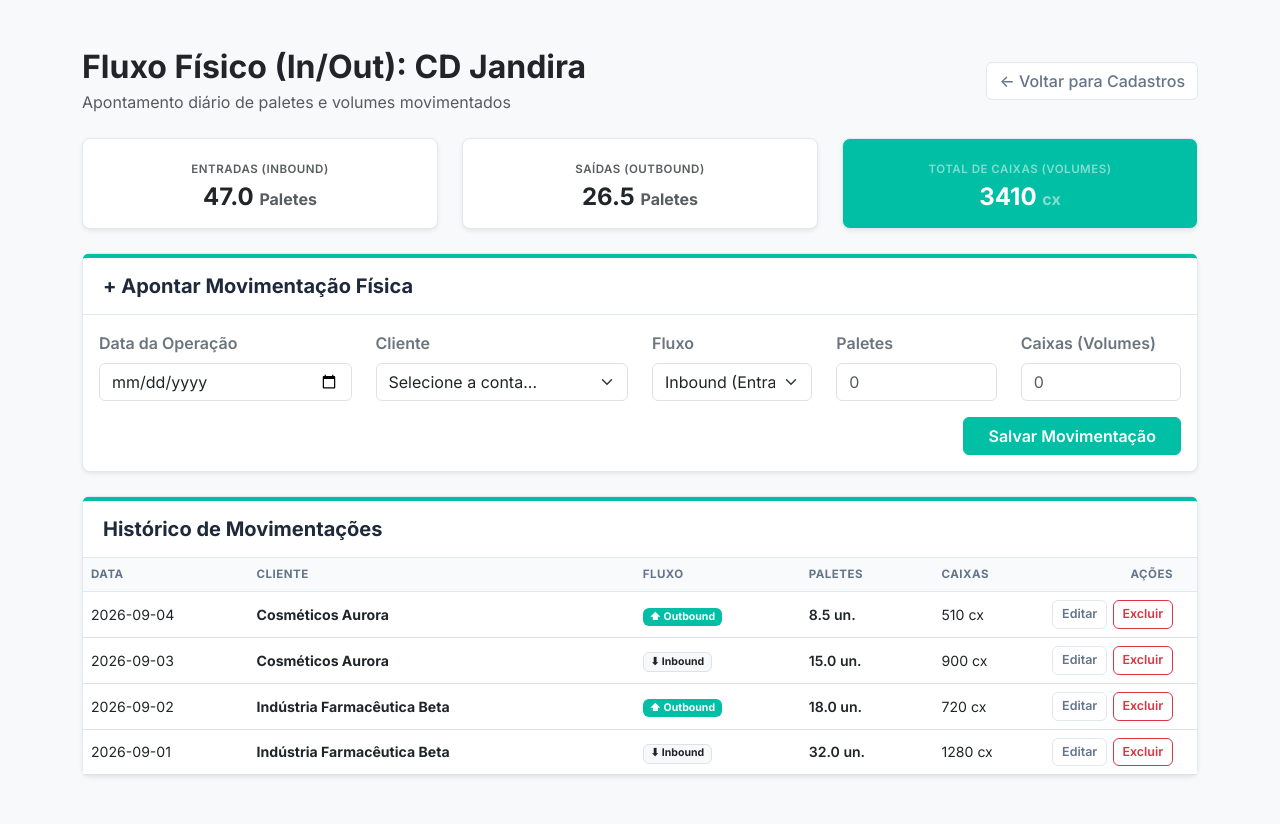
After one commit to phdev2024/sistema_logistica, a Flask app: page /movimentacao/1 in a window 1280 px wide. The commit adds this page. Run offline with Flask 3, Linux system fonts and the light colour scheme.

Commit message:
feat: implementacao completa do crud de movimentacao fisica (inbound/outbound)

```diff
--- a/app.py
+++ b/app.py
@@ -52,6 +52,19 @@ class OperacaoCliente(db.Model):
     @property
     def faturamento(self):
         return self.fat_armazenagem + self.fat_transporte + self.fat_manuseio
+
+# --- MOLDE 4: MOVIMENTAÇÃO FÍSICA (Inbound e Outbound) ---
+class MovimentacaoFisica(db.Model):
+    id = db.Column(db.Integer, primary_key=True)
+    cd_id = db.Column(db.Integer, db.ForeignKey('centro_distribuicao.id'), nullable=False)
+    cliente_id = db.Column(db.Integer, db.ForeignKey('operacao_cliente.id'), nullable=False)
+    data_operacao = db.Column(db.String(10), nullable=False)  # Ex: "2026-09-05"
+    tipo_fluxo = db.Column(db.String(10), nullable=False)     # "Inbound" (Entrada) ou "Outbound" (Saída)
+    paletes = db.Column(db.Float, default=0.0)
+    caixas = db.Column(db.Integer, default=0)
+
+    # Cria a amarração direta para sabermos o nome do cliente sem buscas manuais
+    cliente = db.relationship('OperacaoCliente', backref='movimentacoes')
 
 # 3. Rota da tela de cadastro
 @app.route('/cadastro', methods=['GET', 'POST'])
@@ -413,6 +426,78 @@ def editar_cliente(cliente_id):
 
     return render_template('editar_cliente.html', cliente=cliente_atual)
 
+@app.route('/movimentacao/<int:cd_id>', methods=['GET', 'POST'])
+def movimentacao_operacional(cd_id):
+    cd_atual = CentroDistribuicao.query.get_or_404(cd_id)
+    clientes_base = OperacaoCliente.query.filter_by(cd_id=cd_id).all()
+
+    # 1. Gravação de uma nova movimentação física
+    if request.method == 'POST':
+        nova_mov = MovimentacaoFisica(
+            cd_id=cd_atual.id,
+            cliente_id=int(request.form.get('cliente_id')),
+            data_operacao=request.form.get('data_operacao'),
+            tipo_fluxo=request.form.get('tipo_fluxo'),
+            paletes=float(request.form.get('paletes') or 0),
+            caixas=int(request.form.get('caixas') or 0)
+        )
+        db.session.add(nova_mov)
+        db.session.commit()
+        flash("Movimentação física registrada com sucesso!", "success")
+        return redirect(url_for('movimentacao_operacional', cd_id=cd_id))
+
+    # 2. Leitura e cálculo dos totais da base
+    movimentacoes = MovimentacaoFisica.query.filter_by(cd_id=cd_id).order_by(MovimentacaoFisica.id.desc()).all()
+
+    total_inbound_paletes = sum(m.paletes for m in movimentacoes if m.tipo_fluxo == 'Inbound')
+    total_outbound_paletes = sum(m.paletes for m in movimentacoes if m.tipo_fluxo == 'Outbound')
+    total_caixas_movimentadas = sum(m.caixas for m in movimentacoes)
+
+    return render_template(
+        'movimentacao.html',
+        cd=cd_atual,
+        clientes=clientes_base,
+        movimentacoes=movimentacoes,
+        inbound_paletes=total_inbound_paletes,
+        outbound_paletes=total_outbound_paletes,
+        total_caixas=total_caixas_movimentadas
+    )
+
+# --- ROTA: EDITAR MOVIMENTAÇÃO FÍSICA ---
+@app.route('/editar_movimentacao/<int:mov_id>', methods=['GET', 'POST'])
+def editar_movimentacao(mov_id):
+    mov = MovimentacaoFisica.query.get_or_404(mov_id)
+    clientes_base = OperacaoCliente.query.filter_by(cd_id=mov.cd_id).all()
+
+    if request.method == 'POST':
+        # 1. Pergunta ao formulário: quais são os novos valores corrigidos?
+        mov.data_operacao = request.form.get('data_operacao')
+        mov.cliente_id = int(request.form.get('cliente_id'))
+        mov.tipo_fluxo = request.form.get('tipo_fluxo')
+        mov.paletes = float(request.form.get('paletes') or 0)
+        mov.caixas = int(request.form.get('caixas') or 0)
+
+        # 2. Ordem ao banco: comite as alterações nesta linha específica
+        db.session.commit()
+        flash("Movimentação física atualizada com sucesso!", "success")
+        return redirect(url_for('movimentacao_operacional', cd_id=mov.cd_id))
+
+    return render_template('editar_movimentacao.html', mov=mov, clientes=clientes_base)
+
+
+# --- ROTA: EXCLUIR MOVIMENTAÇÃO FÍSICA ---
+@app.route('/excluir_movimentacao/<int:mov_id>', methods=['POST'])
+def excluir_movimentacao(mov_id):
+    mov = MovimentacaoFisica.query.get_or_404(mov_id)
+    cd_id_retorno = mov.cd_id
+
+    # Ordem ao banco: delete o registro e confirme a operação
+    db.session.delete(mov)
+    db.session.commit()
+    flash("Apontamento excluído com sucesso!", "success")
+    return redirect(url_for('movimentacao_operacional', cd_id=cd_id_retorno))
+
+
 if __name__ == '__main__':
     # 4. Ordem para criar o arquivo do banco antes de ligar o servidor
     with app.app_context():
--- a/templates/dashboard.html
+++ b/templates/dashboard.html
@@ -2,7 +2,7 @@
 <html lang="pt-br">
   <head>
     <meta charset="UTF-8" />
-    <title>Dashboard - Logcare Logística</title>
+    <title>Dashboard - Check Up</title>
     <link
       href="https://cdn.jsdelivr.net/npm/bootstrap@5.3.0/dist/css/bootstrap.min.css"
       rel="stylesheet"
--- /dev/null
+++ b/templates/movimentacao.html
@@ -0,0 +1,243 @@
+<!DOCTYPE html>
+<html lang="pt-br">
+  <head>
+    <meta charset="UTF-8" />
+    <title>Movimentação Operacional - Logcare Logística</title>
+    <link
+      href="https://cdn.jsdelivr.net/npm/bootstrap@5.3.0/dist/css/bootstrap.min.css"
+      rel="stylesheet"
+    />
+    <link
+      rel="stylesheet"
+      href="{{ url_for('static', filename='css/style.css') }}"
+    />
+  </head>
+  <body class="bg-light">
+    <div class="container mt-5 mb-5">
+      <div class="d-flex justify-content-between align-items-center mb-4">
+        <div>
+          <h2 class="fw-bold text-dark mb-1">
+            Fluxo Físico (In/Out): {{ cd.nome }}
+          </h2>
+          <span class="text-muted"
+            >Apontamento diário de paletes e volumes movimentados</span
+          >
+        </div>
+        <div>
+          <a href="/cadastro" class="btn btn-outline-secundaria"
+            >← Voltar para Cadastros</a
+          >
+        </div>
+      </div>
+
+      <!-- MENSAGENS FLASH -->
+      {% with messages = get_flashed_messages(with_categories=true) %} {% if
+      messages %} {% for category, message in messages %}
+      <div class="alert alert-{{ category }} shadow-sm">{{ message }}</div>
+      {% endfor %} {% endif %} {% endwith %}
+
+      <!-- CARTÕES DE INDICADORES DE VOLUME -->
+      <div class="row text-center mb-4">
+        <div class="col-md-4">
+          <div class="card shadow-sm h-100">
+            <div class="card-body p-3">
+              <span
+                class="text-uppercase text-muted fw-semibold"
+                style="font-size: 0.72rem; letter-spacing: 0.5px"
+                >Entradas (Inbound)</span
+              >
+              <h4 class="mt-1 mb-0 fw-bold text-dark">
+                {{ inbound_paletes }}
+                <small class="text-muted fs-6">Paletes</small>
+              </h4>
+            </div>
+          </div>
+        </div>
+        <div class="col-md-4">
+          <div class="card shadow-sm h-100">
+            <div class="card-body p-3">
+              <span
+                class="text-uppercase text-muted fw-semibold"
+                style="font-size: 0.72rem; letter-spacing: 0.5px"
+                >Saídas (Outbound)</span
+              >
+              <h4 class="mt-1 mb-0 fw-bold text-dark">
+                {{ outbound_paletes }}
+                <small class="text-muted fs-6">Paletes</small>
+              </h4>
+            </div>
+          </div>
+        </div>
+        <div class="col-md-4">
+          <div class="card shadow-sm h-100 bg-empresa text-white">
+            <div class="card-body p-3">
+              <span
+                class="text-uppercase text-white-50 fw-semibold"
+                style="font-size: 0.72rem; letter-spacing: 0.5px"
+                >Total de Caixas (Volumes)</span
+              >
+              <h4 class="mt-1 mb-0 fw-bold text-white">
+                {{ total_caixas }} <small class="text-white-50 fs-6">cx</small>
+              </h4>
+            </div>
+          </div>
+        </div>
+      </div>
+
+      <!-- FORMULÁRIO DE APONTAMENTO -->
+      <div class="card shadow-sm mb-4">
+        <div class="card-header card-header-clean">
+          <h5>+ Apontar Movimentação Física</h5>
+        </div>
+        <div class="card-body">
+          <form method="POST">
+            <div class="row">
+              <div class="col-md-3 mb-3">
+                <label class="form-label fw-semibold text-secondary"
+                  >Data da Operação</label
+                >
+                <input
+                  type="date"
+                  class="form-control"
+                  name="data_operacao"
+                  required
+                />
+              </div>
+              <div class="col-md-3 mb-3">
+                <label class="form-label fw-semibold text-secondary"
+                  >Cliente</label
+                >
+                <select name="cliente_id" class="form-select" required>
+                  <option value="" disabled selected>
+                    Selecione a conta...
+                  </option>
+                  {% for cliente in clientes %}
+                  <option value="{{ cliente.id }}">
+                    {{ cliente.cliente_nome }}
+                  </option>
+                  {% endfor %}
+                </select>
+              </div>
+              <div class="col-md-2 mb-3">
+                <label class="form-label fw-semibold text-secondary"
+                  >Fluxo</label
+                >
+                <select name="tipo_fluxo" class="form-select" required>
+                  <option value="Inbound">Inbound (Entrada)</option>
+                  <option value="Outbound">Outbound (Saída)</option>
+                </select>
+              </div>
+              <div class="col-md-2 mb-3">
+                <label class="form-label fw-semibold text-secondary"
+                  >Paletes</label
+                >
+                <input
+                  type="number"
+                  step="0.1"
+                  class="form-control"
+                  name="paletes"
+                  placeholder="0"
+                  required
+                />
+              </div>
+              <div class="col-md-2 mb-3">
+                <label class="form-label fw-semibold text-secondary"
+                  >Caixas (Volumes)</label
+                >
+                <input
+                  type="number"
+                  class="form-control"
+                  name="caixas"
+                  placeholder="0"
+                />
+              </div>
+            </div>
+            <div class="d-flex justify-content-end">
+              <button type="submit" class="btn btn-empresa px-4">
+                Salvar Movimentação
+              </button>
+            </div>
+          </form>
+        </div>
+      </div>
+
+      <!-- TABELA DE REGISTROS COM AÇÕES -->
+      <div class="card shadow-sm">
+        <div class="card-header card-header-clean">
+          <h5>Histórico de Movimentações</h5>
+        </div>
+        <div class="card-body p-0">
+          <div class="table-responsive">
+            <table class="table table-hover align-middle mb-0">
+              <thead>
+                <tr>
+                  <th style="width: 15%">Data</th>
+                  <th style="width: 35%">Cliente</th>
+                  <th style="width: 15%">Fluxo</th>
+                  <th style="width: 12%">Paletes</th>
+                  <th style="width: 10%">Caixas</th>
+                  <th
+                    class="text-end"
+                    style="width: 13%; padding-right: 1.5rem"
+                  >
+                    Ações
+                  </th>
+                </tr>
+              </thead>
+              <tbody>
+                {% for mov in movimentacoes %}
+                <tr>
+                  <td>{{ mov.data_operacao }}</td>
+                  <td>
+                    <strong class="text-dark"
+                      >{{ mov.cliente.cliente_nome }}</strong
+                    >
+                  </td>
+                  <td>
+                    {% if mov.tipo_fluxo == 'Inbound' %}
+                    <span class="badge bg-light text-dark border"
+                      >⬇ Inbound</span
+                    >
+                    {% else %}
+                    <span class="badge bg-empresa text-white">⬆ Outbound</span>
+                    {% endif %}
+                  </td>
+                  <td class="fw-semibold">{{ mov.paletes }} un.</td>
+                  <td>{{ mov.caixas }} cx</td>
+                  <td class="text-end" style="padding-right: 1.5rem">
+                    <div class="acoes-tabela">
+                      <a
+                        href="{{ url_for('editar_movimentacao', mov_id=mov.id) }}"
+                        class="btn btn-outline-secundaria"
+                        >Editar</a
+                      >
+                      <form
+                        action="{{ url_for('excluir_movimentacao', mov_id=mov.id) }}"
+                        method="POST"
+                        class="d-inline"
+                        onsubmit="return confirm('Deseja excluir este apontamento?');"
+                      >
+                        <button type="submit" class="btn btn-outline-danger">
+                          Excluir
+                        </button>
+                      </form>
+                    </div>
+                  </td>
+                </tr>
+                {% else %}
+                <tr>
+                  <td colspan="6" class="text-center text-muted py-3">
+                    Nenhuma movimentação registrada nesta base ainda.
+                  </td>
+                </tr>
+                {% endfor %}
+              </tbody>
+            </table>
+          </div>
+        </div>
+      </div>
+    </div>
+
+    <script src="https://cdn.jsdelivr.net/npm/bootstrap@5.3.0/dist/js/bootstrap.bundle.min.js"></script>
+  </body>
+</html>
--- a/templates/rentabilidade.html
+++ b/templates/rentabilidade.html
@@ -27,8 +27,8 @@
           >
         </div>
         <div>
-          <a href="/" class="btn btn-outline-secundaria"
-            >← Voltar ao Dashboard</a
+          <a href="/cadastro" class="btn btn-outline-secundaria"
+            >← Voltar para Cadastros</a
           >
         </div>
       </div>
```
Also changed, not shown: templates/cadastro_cd.html (+7 -0 lines), templates/editar_movimentacao.html (added, +70 -0 lines), instance/banco_logistica.db.
